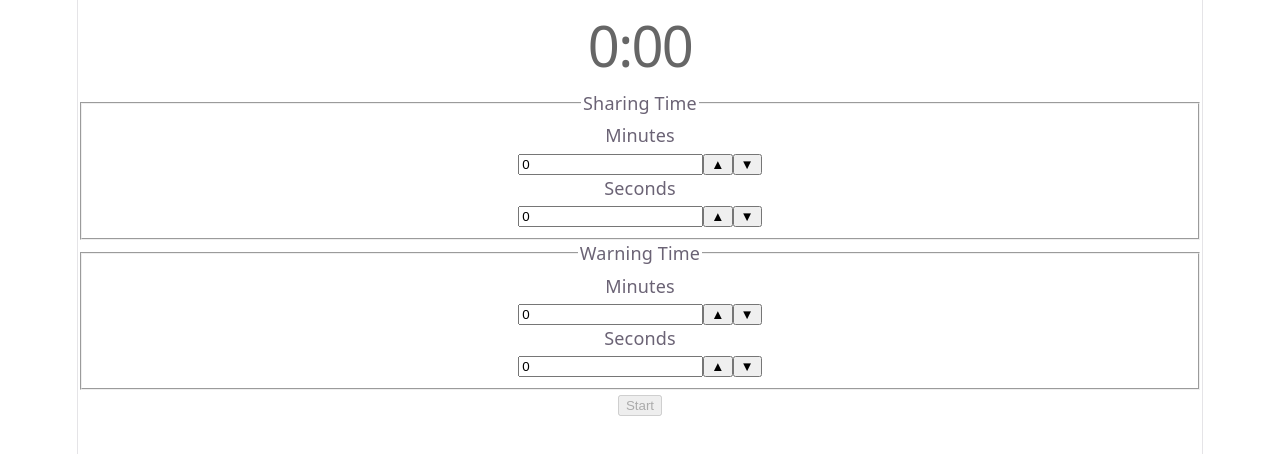
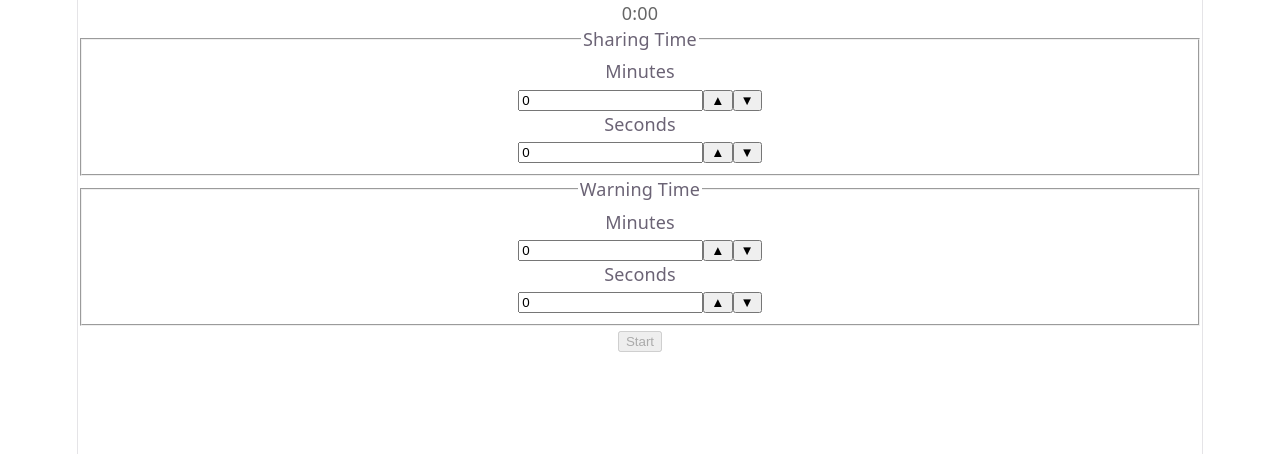
Before and after one commit to casewalker/timekeeper, a React (Vite) app: page / in a window 1280 px wide. Shown: the top 454 px of the page. Built offline with nearby package versions, Linux system fonts and the light colour scheme.

Commit message:
Add visual pulse, refactor headers out, refactor aria content

```diff
--- a/src/App.css
+++ b/src/App.css
@@ -1,3 +1,43 @@
+/*
+ * One non-repeating pulse. As long as it is done just once, it avoids the
+ * photosensitivity risk (WCAG 2.3.1).
+ */
+.phase-pulse {
+  position: fixed;
+  inset: 0;
+  pointer-events: none;
+  z-index: 10;
+  opacity: 0;
+  background-color: var(--pulse-tint);
+  animation: phase-pulse-flash 0.9s ease-out 1;
+}
+
+.phase-pulse--warning {
+  --pulse-tint: rgba(255, 176, 32, 0.11);
+}
+
+.phase-pulse--finished {
+  --pulse-tint: rgba(255, 69, 58, 0.11);
+}
+
+@keyframes phase-pulse-flash {
+  0% {
+    opacity: 0;
+  }
+  8% {
+    opacity: 1;
+  }
+  100% {
+    opacity: 0;
+  }
+}
+
+@media (prefers-reduced-motion: reduce) {
+  .phase-pulse {
+    animation: none;
+  }
+}
+
 .counter {
   font-size: 16px;
   padding: 5px 10px;
--- a/src/App.tsx
+++ b/src/App.tsx
@@ -7,11 +7,13 @@ import "@/App.css";
 const formatTimer = (totalSeconds: number) =>
   `${Math.floor(totalSeconds / 60)}:${String(totalSeconds % 60).padStart(2, "0")}`;
 
-const formatWarningText = (warningSeconds: number) => {
+const formatDuration = (seconds: number) => {
+  if (seconds === 0) return "0 Seconds";
+
   const pluralize = (string: string, n: number) => (n === 1 ? string : `${string}s`);
 
-  const numMinutes = Math.floor(warningSeconds / 60);
-  const numSeconds = warningSeconds % 60;
+  const numMinutes = Math.floor(seconds / 60);
+  const numSeconds = seconds % 60;
 
   const minutesPart = `${numMinutes > 0 ? numMinutes + " " + pluralize("Minute", numMinutes) : ""}`;
   const secondsPart = `${numSeconds > 0 ? numSeconds + " " + pluralize("Second", numSeconds) : ""}`;
@@ -53,7 +55,7 @@ export default function App() {
           timerColor: "orange",
           countdownTime: remainingTimerSeconds,
           warningTextPrimary: "Warning",
-          warningTextSecondary: `Say: "${formatWarningText(warningSeconds)}"`,
+          warningTextSecondary: `Say: "${formatDuration(warningSeconds)}"`,
         };
       case "finished":
         return {
@@ -75,12 +77,20 @@ export default function App() {
 
   return (
     <main>
-      <h1 role="timer" aria-label="Time remaining">
+      {(countdownPhase === "warning" || countdownPhase === "finished") && (
+        // Key forces rerender on phase transitions, replaying the CSS animation once
+        <div
+          key={countdownPhase}
+          className={`phase-pulse phase-pulse--${countdownPhase}`}
+          aria-hidden="true"
+        />
+      )}
+      <div role="timer" aria-label={formatDuration(phasedResources.countdownTime)}>
         <span style={{ color: phasedResources.timerColor }}>
           {formatTimer(phasedResources.countdownTime)}
         </span>
-      </h1>
-      <div>
+      </div>
+      <div role="alert">
         <p>{phasedResources.warningTextPrimary}</p>
         <p>{phasedResources.warningTextSecondary}</p>
       </div>
```
